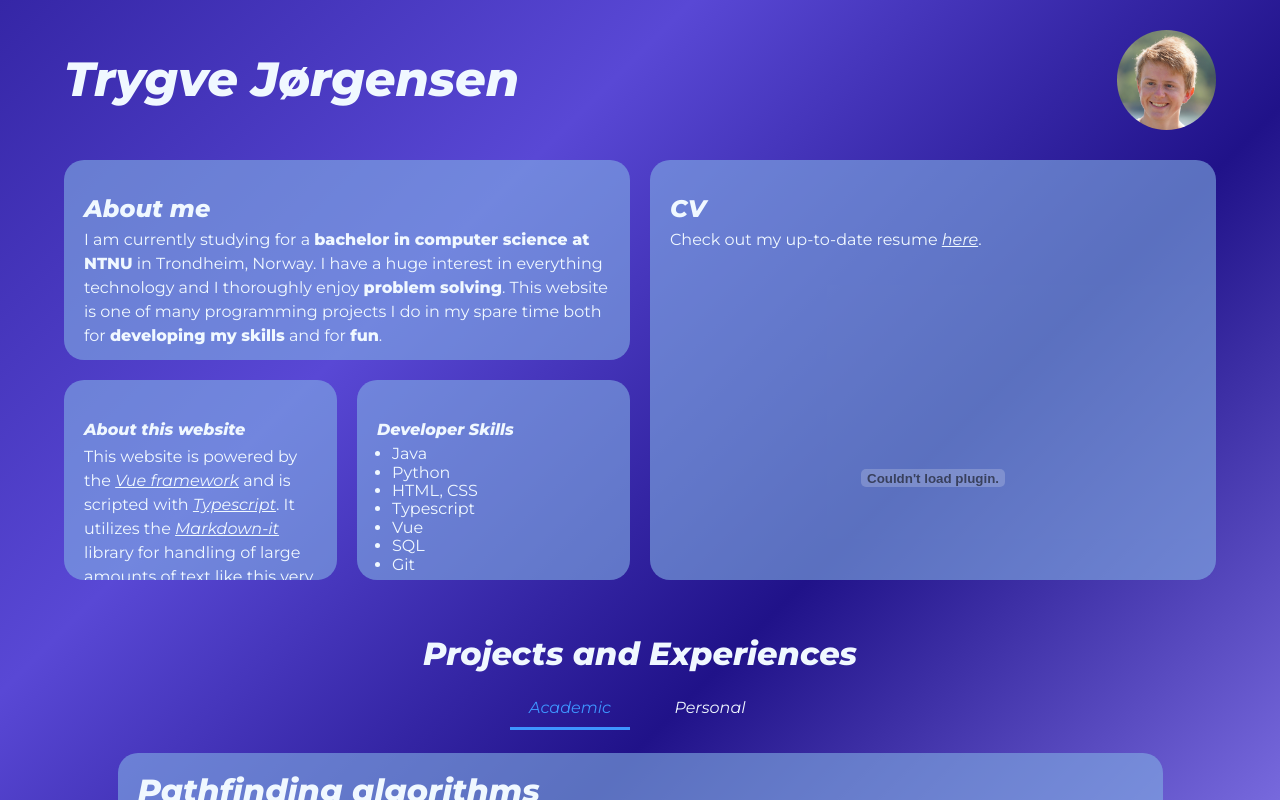
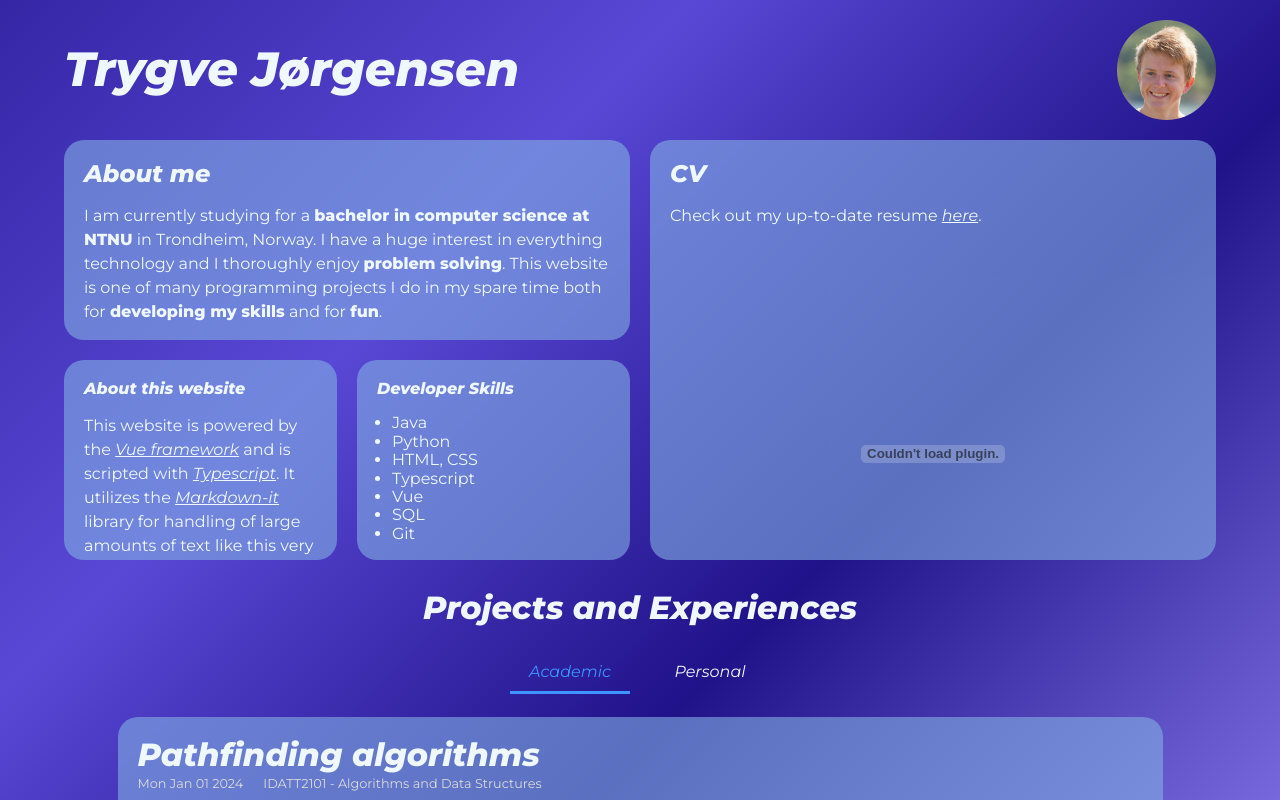
Before and after one commit to troytyggis55/personal-website, a Vue app: page / in a window 1280 px wide. Shown: the top 800 px of the page. Built offline with nearby package versions, Linux system fonts and the light colour scheme.

Commit message:
Fixed heading margins

```diff
--- a/src/assets/global.scss
+++ b/src/assets/global.scss
@@ -39,6 +39,7 @@ ul {
 
 h1, h2, h3 , h4, h5, h6 {
   font-style: italic;
+  margin: 0
 }
 
 h1 {
@@ -47,18 +48,14 @@ h1 {
 
 h2 {
   font-size: 2em;
-  margin-bottom: -10px;
 }
 
 h3 {
   font-size: 1.5em;
-  margin-top: 15px;
-  margin-bottom: -10px;
 }
 
 h4 {
   font-size: 1em;
-  margin-bottom: -10px;
 }
 
 ::-webkit-scrollbar {
```
